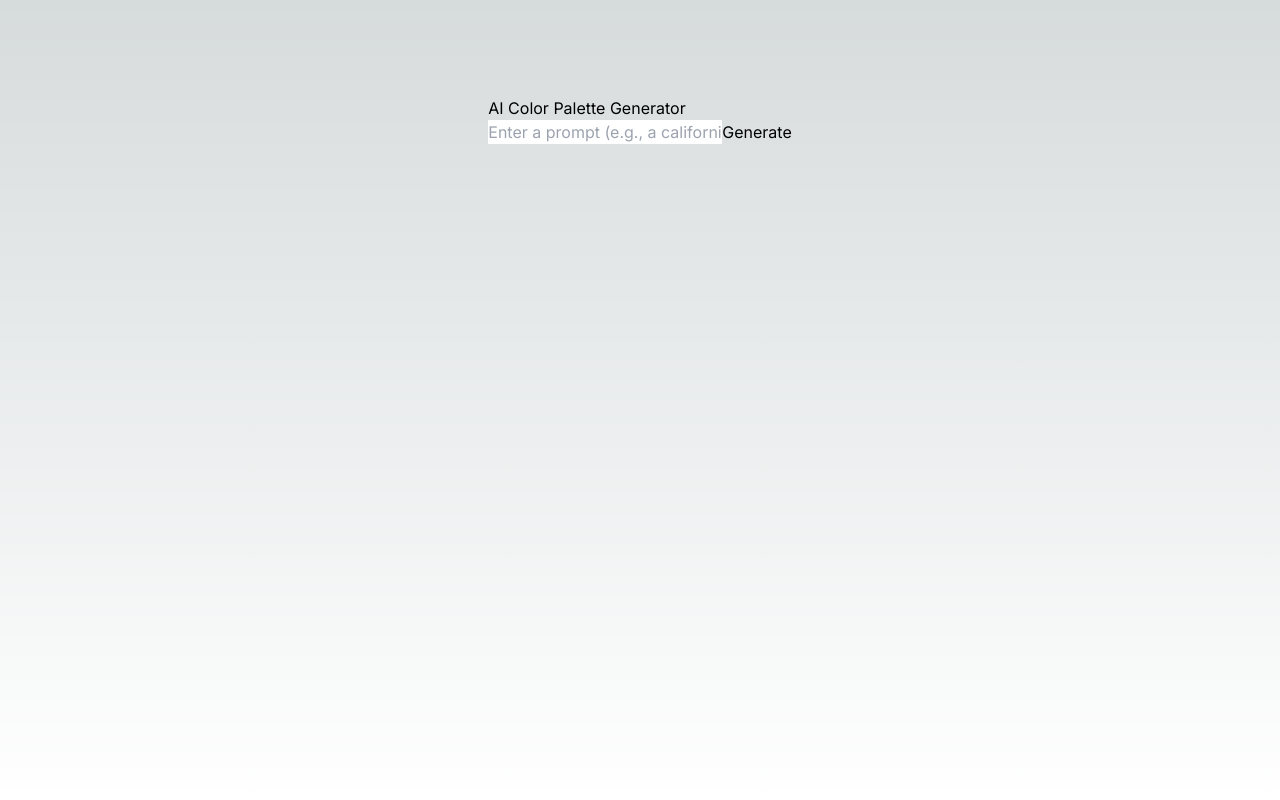
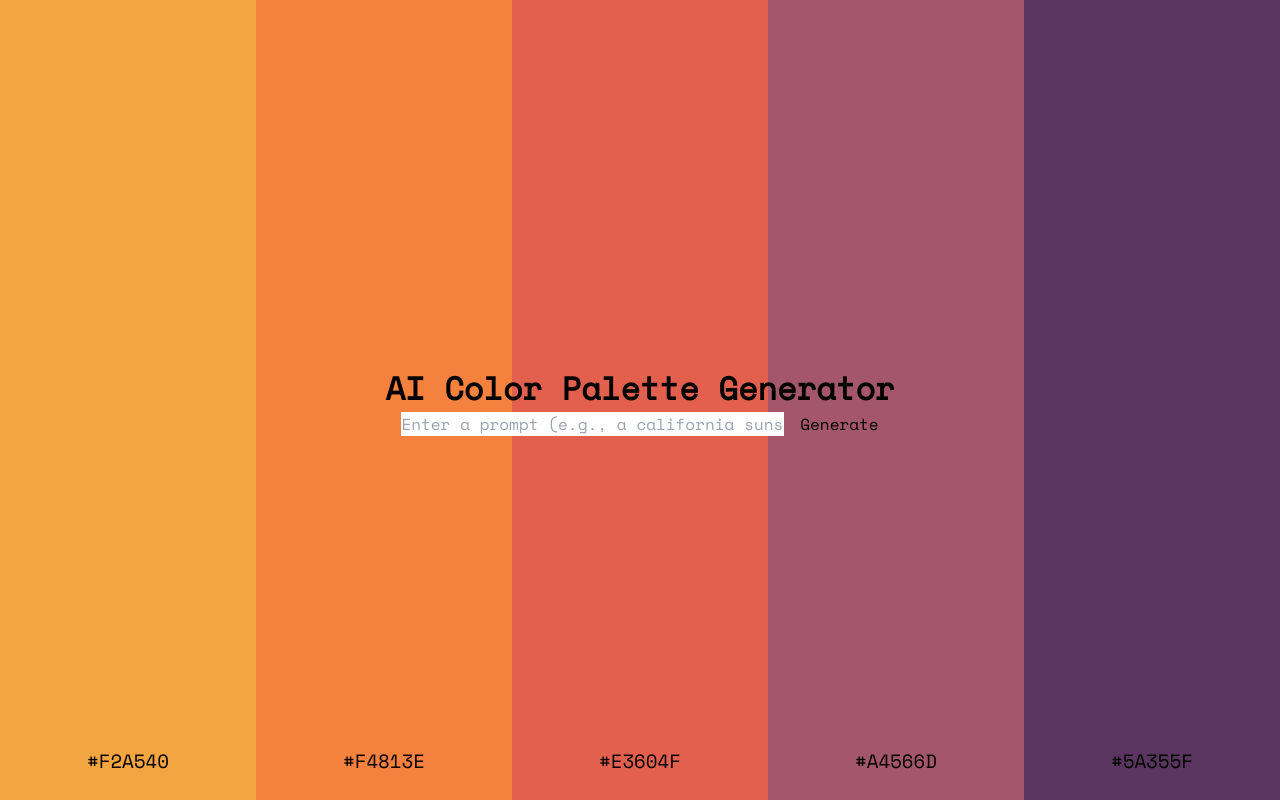
Before and after one commit to cjsidler/color-palette-generator, a Next.js app: page / in a window 1280 px wide. Built offline with nearby package versions, Linux system fonts and the light colour scheme.

Commit message:
styles, font, layout, click events

```diff
--- a/src/app/globals.css
+++ b/src/app/globals.css
@@ -21,3 +21,12 @@ body {
     background: linear-gradient(to bottom, transparent, rgb(var(--background-end-rgb)))
         rgb(var(--background-start-rgb));
 }
+
+h1 {
+    font-size: 2rem;
+    font-weight: 700;
+}
+
+h3 {
+    font-size: 1.2rem;
+}
--- a/src/app/layout.tsx
+++ b/src/app/layout.tsx
@@ -1,8 +1,8 @@
 import type { Metadata } from "next";
-import { Inter } from "next/font/google";
+import { Space_Mono } from "next/font/google";
 import "./globals.css";
 
-const inter = Inter({ subsets: ["latin"] });
+const spaceMono = Space_Mono({ subsets: ["latin"], weight: "400" });
 
 export const metadata: Metadata = {
     title: "AI Color Palette Generator",
@@ -12,7 +12,7 @@ export const metadata: Metadata = {
 export default function RootLayout({ children }: { children: React.ReactNode }) {
     return (
         <html lang="en">
-            <body className={inter.className}>{children}</body>
+            <body className={spaceMono.className}>{children}</body>
         </html>
     );
 }
--- a/src/app/page.tsx
+++ b/src/app/page.tsx
@@ -7,42 +7,61 @@ interface PalettePayload {
 }
 
 export default function Home() {
-    const [palette, setPalette] = useState<string[]>([]);
+    const [palette, setPalette] = useState<string[]>([
+        "#F2A540",
+        "#F4813E",
+        "#E3604F",
+        "#A4566D",
+        "#5A355F",
+    ]);
     const [isLoading, setIsLoading] = useState(false);
 
     async function handleSubmit(event: FormEvent) {
         event.preventDefault();
-        console.log("Generating color palette!");
 
+        console.log("Color palette: Generating...");
         setIsLoading(true);
 
         const res = await fetch("/api/palette", { method: "POST" });
         const data: PalettePayload = await res.json();
         setPalette(data.palette);
 
+        console.log("Color palette: Done!");
         setIsLoading(false);
     }
 
     return (
-        <main className="flex min-h-screen flex-col items-center justify-between p-24">
-            <div>
+        <main>
+            <div className="absolute h-screen w-screen">
+                <div className="flex h-screen w-screen">
+                    {palette.map((color, i) => (
+                        <div
+                            key={i}
+                            className="flex grow items-end justify-center pb-6"
+                            style={{ backgroundColor: color }}
+                            onClick={() => console.log(`Clicked ${color}`)}
+                        >
+                            <h3>{color}</h3>
+                        </div>
+                    ))}
+                </div>
+            </div>
+            <div className="absolute flex h-screen w-screen items-center justify-center pointer-events-none">
+                <span className="pointer-events-auto">
                     <h1>AI Color Palette Generator</h1>
                     <form action="" onSubmit={handleSubmit}>
+                        <div className="flex justify-between px-4">
                             <input
                                 type="text"
+                                className="flex-grow mr-4"
                                 placeholder={`Enter a prompt (e.g., a california sunset at the beach)`}
                             />
                             <button type="submit" disabled={isLoading}>
                                 Generate
                             </button>
+                        </div>
                     </form>
-            </div>
-            <div>
-                <ul>
-                    {palette.map((color, i) => (
-                        <li key={i}>{color}</li>
-                    ))}
-                </ul>
+                </span>
             </div>
         </main>
     );
```
Lines whose indentation alone changed are shown as unchanged.
